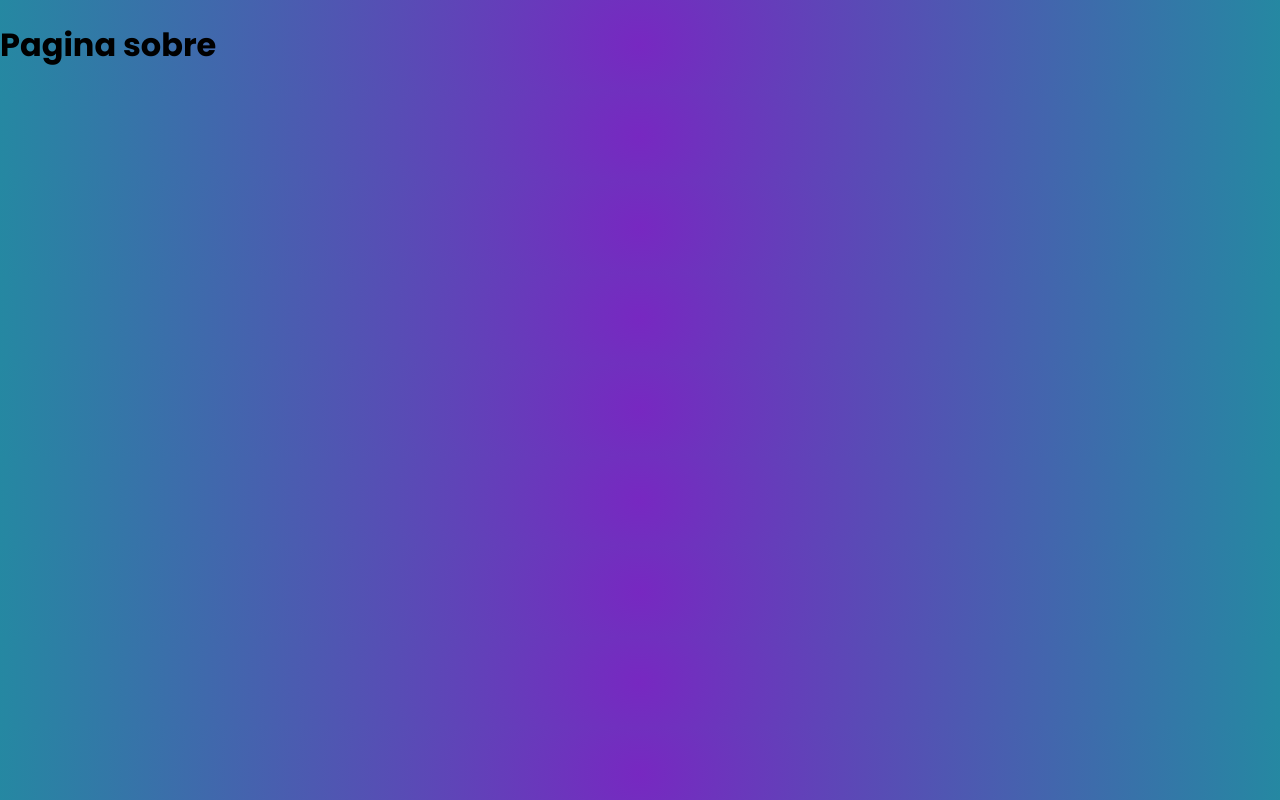
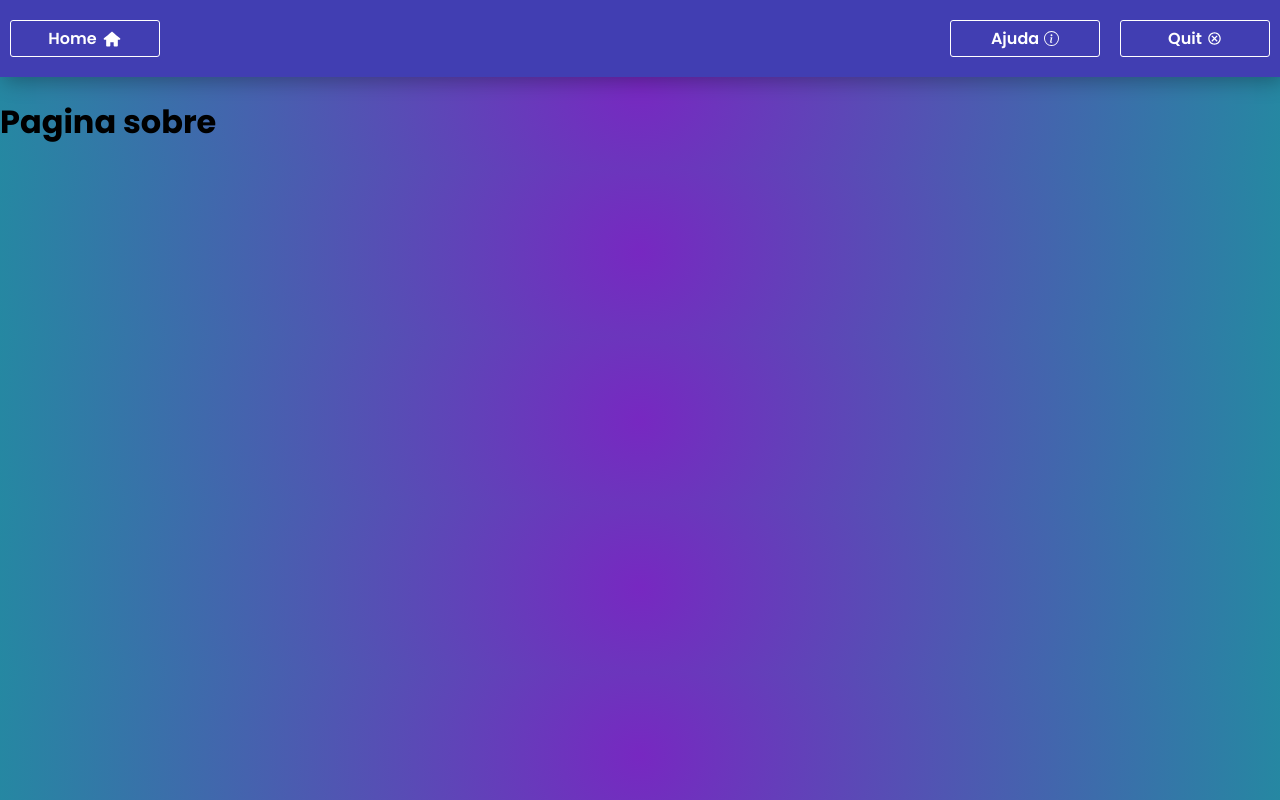
Before and after one commit to dv-script/cardDrag-ts, a React (Vite) app: page /sobre in a window 1280 px wide. Built offline with nearby package versions, Linux system fonts and the light colour scheme.

Commit message:
feat: create menu component

```diff
--- a/src/GlobalStyle.ts
+++ b/src/GlobalStyle.ts
@@ -16,5 +16,6 @@ export const GlobalStyle = createGlobalStyle`
     box-sizing: border-box;
     background: rgb(255,255,255);
     background: radial-gradient(circle, rgba(255,255,255,1) 0%, rgba(119,40,193,1) 0%, rgba(109,52,189,1) 12%, rgba(37,136,162,1) 100%);
+
   }
 `;
--- /dev/null
+++ b/src/components/Menu/index.tsx
@@ -0,0 +1,31 @@
+import { Link } from 'react-router-dom';
+import {MenuContainer, HeaderButton, MenuLeft, MenuRigth} from './style.js';
+import { MdOutlineCancel } from 'react-icons/md';
+import {BsInfoCircle} from 'react-icons/bs';
+import {TiHome} from 'react-icons/ti';
+
+
+export default function Menu() {
+
+    const styleLink = {
+        textDecoration: "none",
+        color: "white",
+        fontFamily: "Poppins",
+        fontWeight: 400,}
+
+    const styleIcons = {
+        marginLeft:"5px",
+    }
+
+    return (
+        <MenuContainer>
+            <MenuLeft>
+                <Link to={'/home'} style={styleLink}><HeaderButton>Home<TiHome style={styleIcons} size={20}/></HeaderButton></Link>
+            </MenuLeft>
+            <MenuRigth>
+              <Link to={'/sobre'} style={styleLink}><HeaderButton>Ajuda<BsInfoCircle style={styleIcons} size={15}/></HeaderButton></Link>
+              <a href="https://google.com" style={styleLink}> <HeaderButton>Quit<MdOutlineCancel style={styleIcons} size={15}/></HeaderButton></a>
+            </MenuRigth>
+        </MenuContainer>
+    )
+}
--- /dev/null
+++ b/src/components/Menu/style.ts
@@ -0,0 +1,59 @@
+import styled from "styled-components";
+
+export const MenuContainer = styled.nav`
+    display: flex;
+    justify-content: center;
+    padding: 20px 0px;
+    align-items: center;
+    gap: 10px;
+    box-shadow: 4px 4px 20px 0px rgba(0, 0, 0, 0.30);
+    margin-bottom: 10px;
+    flex-wrap: wrap;
+    background-color: #413EB2;
+    justify-content: space-between;
+
+
+    @media screen and (max-width: 520px) {
+        flex-direction: column;
+        justify-content: center;
+    }
+
+`;
+
+export const HeaderButton = styled.span`
+    border-radius: 3px;
+    padding: 5px 0px;
+    margin: 0 10px;
+    font-weight: 600;
+    border: 1px solid white;
+    color: white;
+    display: flex;
+    align-items: center;
+    width: 150px;
+    justify-content: center;
+
+    :hover{
+        background-position: right;
+        background-image: linear-gradient(to left, rgba(157,81,242,1) 100%, rgba(79,151,233,1) 0%);
+
+    }
+
+`;
+
+export const MenuLeft = styled.span`
+    display: flex;
+
+    @media screen and (max-width: 480px) {
+        flex-direction: column;
+        gap: 10px
+    }
+`
+
+export const MenuRigth = styled.span`
+    display: flex;
+
+    @media screen and (max-width: 480px) {
+        flex-direction: column;
+        gap: 10px
+    }
+`
--- a/src/pages/About/index.tsx
+++ b/src/pages/About/index.tsx
@@ -1,5 +1,11 @@
+import Menu from "../../components/Menu"
+
 export default function About () {
     return (
-        <h1>Pagina sobre</h1>
+        <>
+            <Menu></Menu>
+            <h1>Pagina sobre</h1>
+        </>
+
     )
 }
--- a/src/pages/Home/index.tsx
+++ b/src/pages/Home/index.tsx
@@ -1,6 +1,11 @@
+import Menu from "../../components/Menu"
+
 
 export default function Home () {
     return(
-        <h1>Pagina Home</h1>
+        <>
+            <Menu></Menu>
+            <h1>Pagina Home</h1>
+        </>
     )
 }
```
